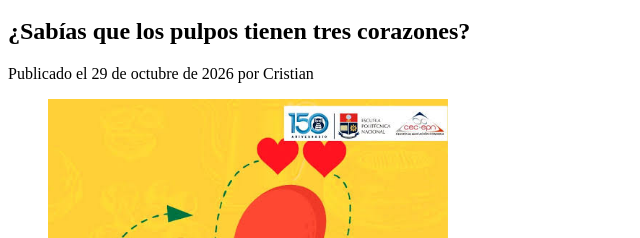
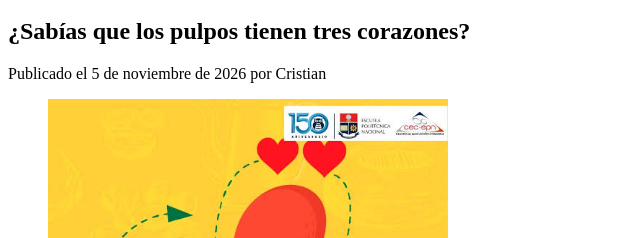
Before and after one commit to compaprox/02_blogpersonal, a plain HTML site: page articulo-1.html in a window 1280 px wide. Shown: the part 206-444 px from the top of the page, 0-640 px from the left. Drawn offline with Linux system fonts and the light colour scheme.

```diff
--- a/articulo-1.html
+++ b/articulo-1.html
@@ -29,7 +29,7 @@
 
             <p>
                 Publicado el
-                <time datetime="2026-10-29">29 de octubre de 2026</time>
+                <time datetime="2026-11-05">5 de noviembre de 2026</time>
                 por Cristian
             </p>
 
```
Also changed, not shown: sobre-mi.html (+1 -1 lines).
